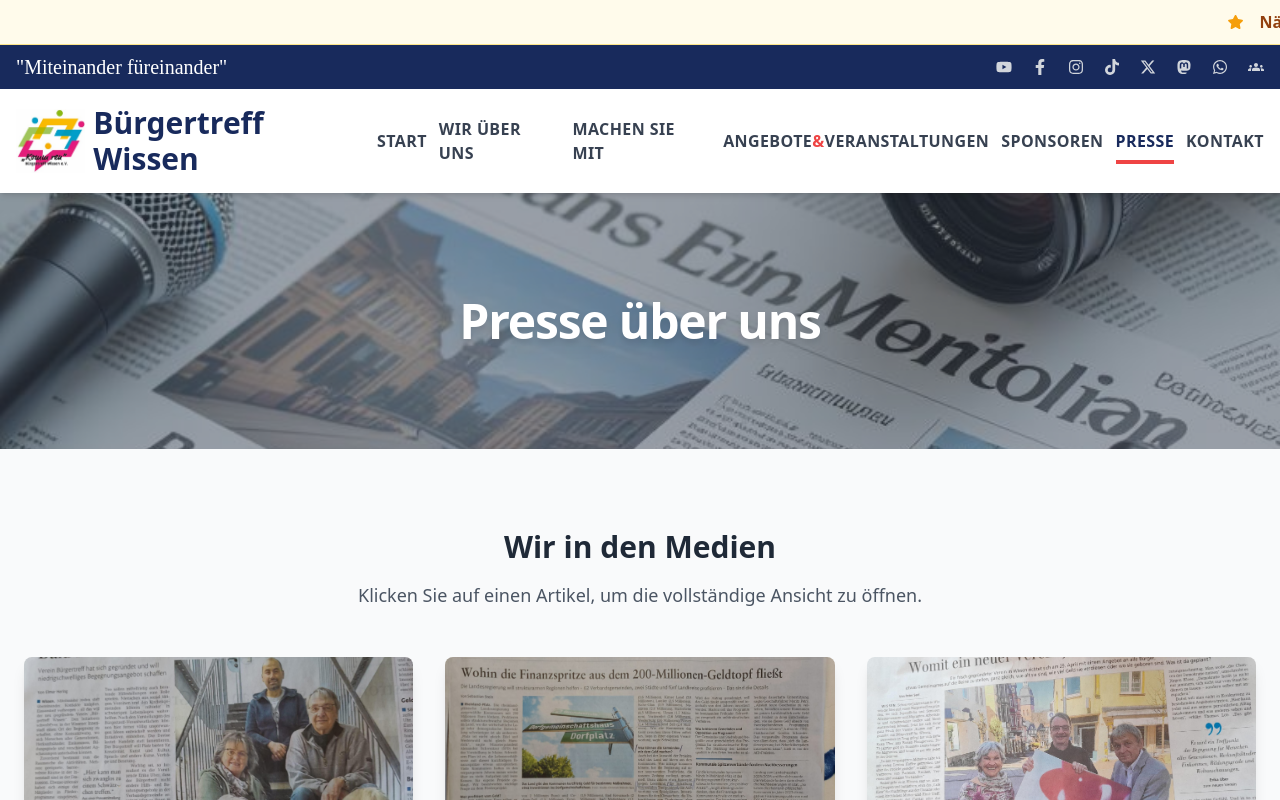
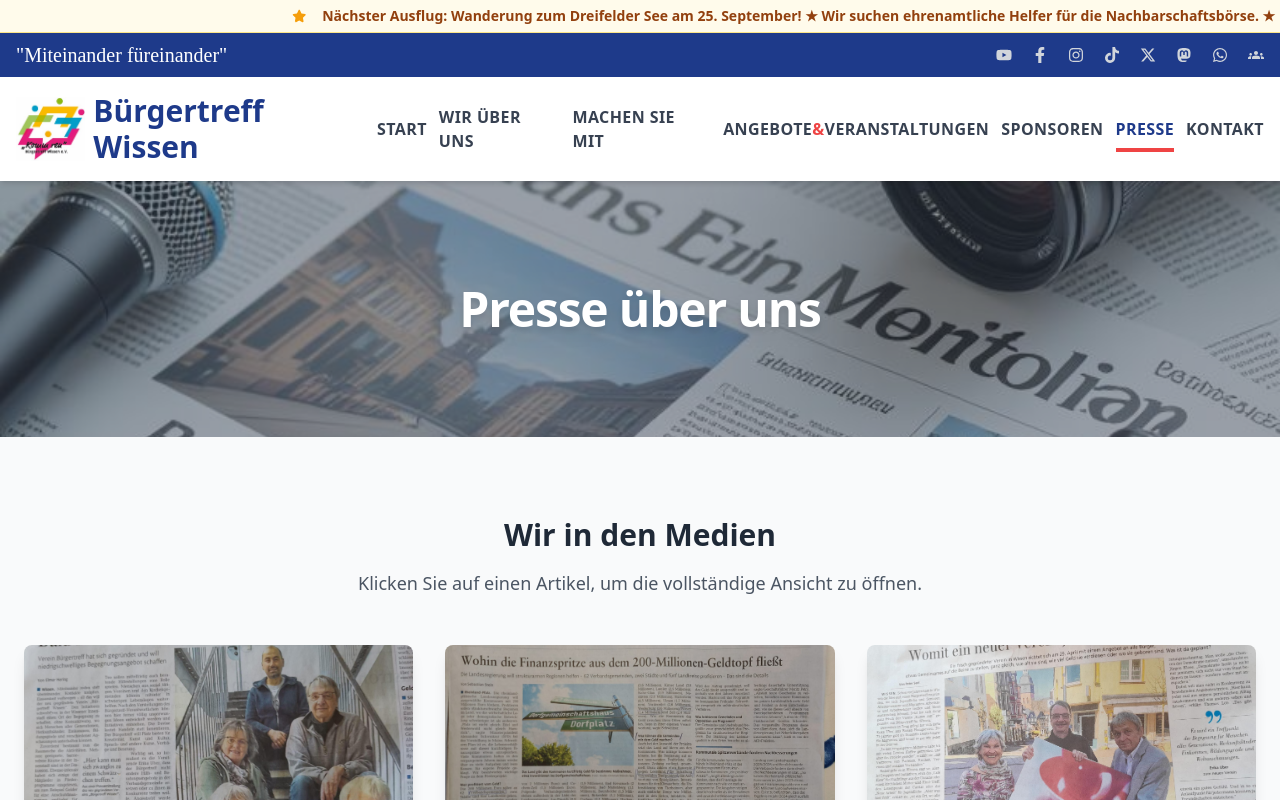
Before and after one commit to trgycln/buergertreff-react-sitesi, a React (Create React App) app: page /presse in a window 1280 px wide. Shown: the top 800 px of the page. Built offline with nearby package versions, Linux system fonts and the light colour scheme.

Commit message:
Kayan Yazi ile ilgili duzeltmeler yapildi

```diff
--- a/src/components/AnnouncementTicker.js
+++ b/src/components/AnnouncementTicker.js
@@ -1,4 +1,3 @@
-// src/components/AnnouncementTicker.js
 import React from 'react';
 import { FaStar } from 'react-icons/fa';
 
@@ -10,13 +9,18 @@ const AnnouncementTicker = ({ items }) => {
   const marqueeText = items.map(item => ` ${item} `).join(' ★ ');
 
   return (
-    <div className="bg-[#FFFBEB] text-[#92400E] py-2.5 px-4 overflow-hidden shadow-sm border-b border-amber-200">
-      <div className="relative flex items-center h-6">
-        <div className="absolute whitespace-nowrap animate-marquee-slow">
-          <span className="text-md font-semibold mx-12 flex items-center">
-            <FaStar className="inline-block mr-4 text-amber-500" /> {marqueeText}
-          </span>
-        </div>
+    // GÜNCELLENDİ: Ana konteyner artık 'flex' ve 'overflow-hidden'
+    <div className="bg-[#FFFBEB] text-[#92400E] py-1.5 px-4 flex items-center overflow-hidden shadow-sm border-b border-amber-200">
+      {/* GÜNCELLENDİ: Animasyonlu div artık 'absolute' değil */}
+      <div className="flex flex-nowrap animate-marquee">
+        <p className="flex-shrink-0 flex items-center text-sm font-semibold pr-12">
+          <FaStar className="mr-4 text-amber-500" />
+          {marqueeText}
+        </p>
+        <p className="flex-shrink-0 flex items-center text-sm font-semibold pr-12">
+          <FaStar className="mr-4 text-amber-500" />
+          {marqueeText}
+        </p>
       </div>
     </div>
   );
--- a/tailwind.config.js
+++ b/tailwind.config.js
@@ -9,7 +9,7 @@ module.exports = {
       colors: {
         // Not: Bu renk kodları varsayımsaldır. Kendi projenizdeki
         // doğru değerlerle değiştirebilirsiniz.
-        'rcBlue': '#182a5cff',        // Örnek Mavi
+        'rcBlue': '#1E3A8A',        // Örnek Mavi
         'rcRed': '#EF4444',         // Örnek Kırmızı
         'rcDarkGray': '#374151',    // Örnek Koyu Gri
         'rcLightBlue': '#BFDBFE',   // Örnek Açık Mavi
@@ -21,13 +21,13 @@ module.exports = {
 
       // Kayan yazı animasyonu
       animation: {
-        'marquee-slow': 'marquee 35s linear infinite',
+        'marquee': 'marquee 15s linear infinite',
       },
 
       // Animasyonun keyframe'leri
       keyframes: {
         marquee: {
-          '0%': { transform: 'translateX(100%)' },
+         '0%': { transform: 'translateX(100%)' },
           '100%': { transform: 'translateX(-100%)' },
         },
       },
```
